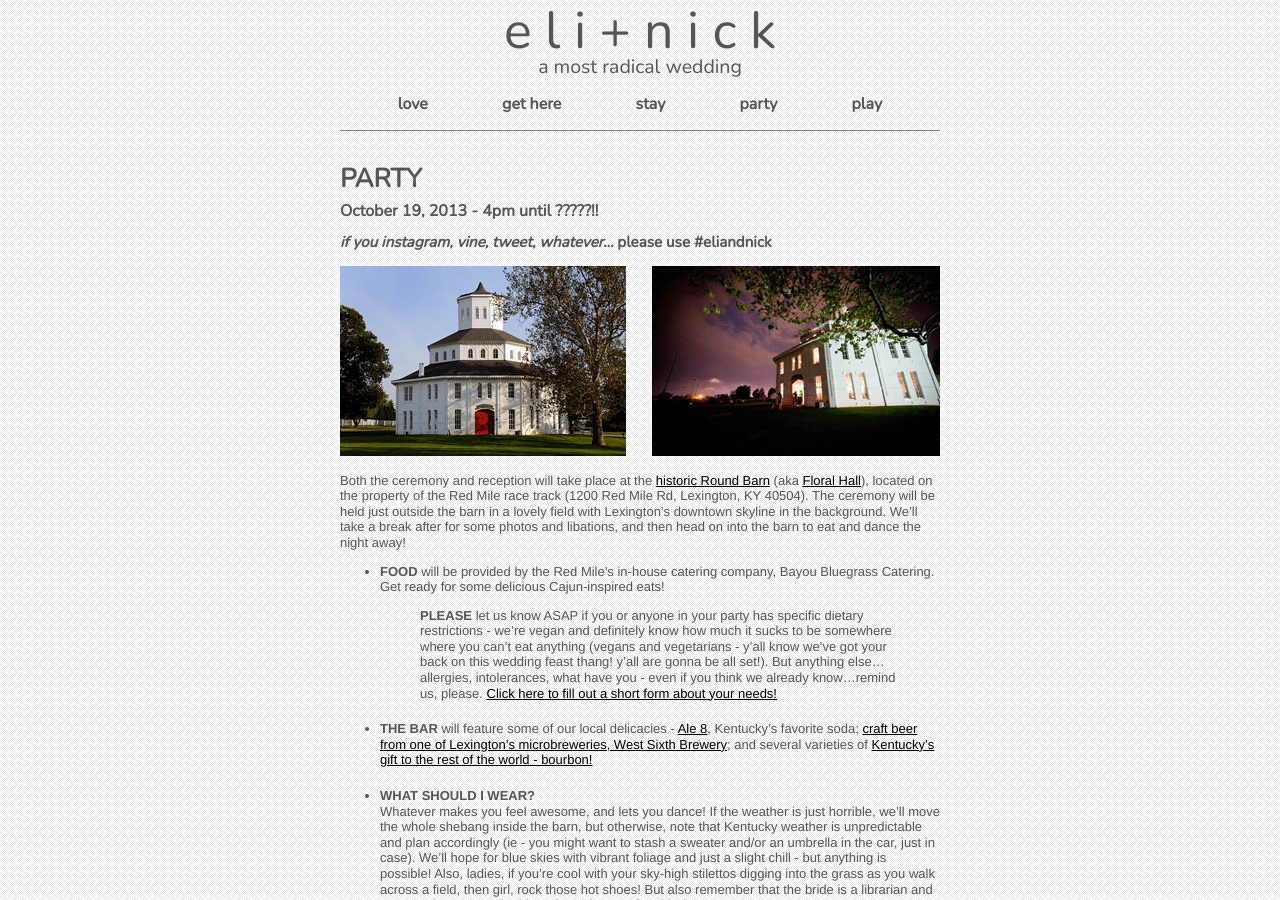
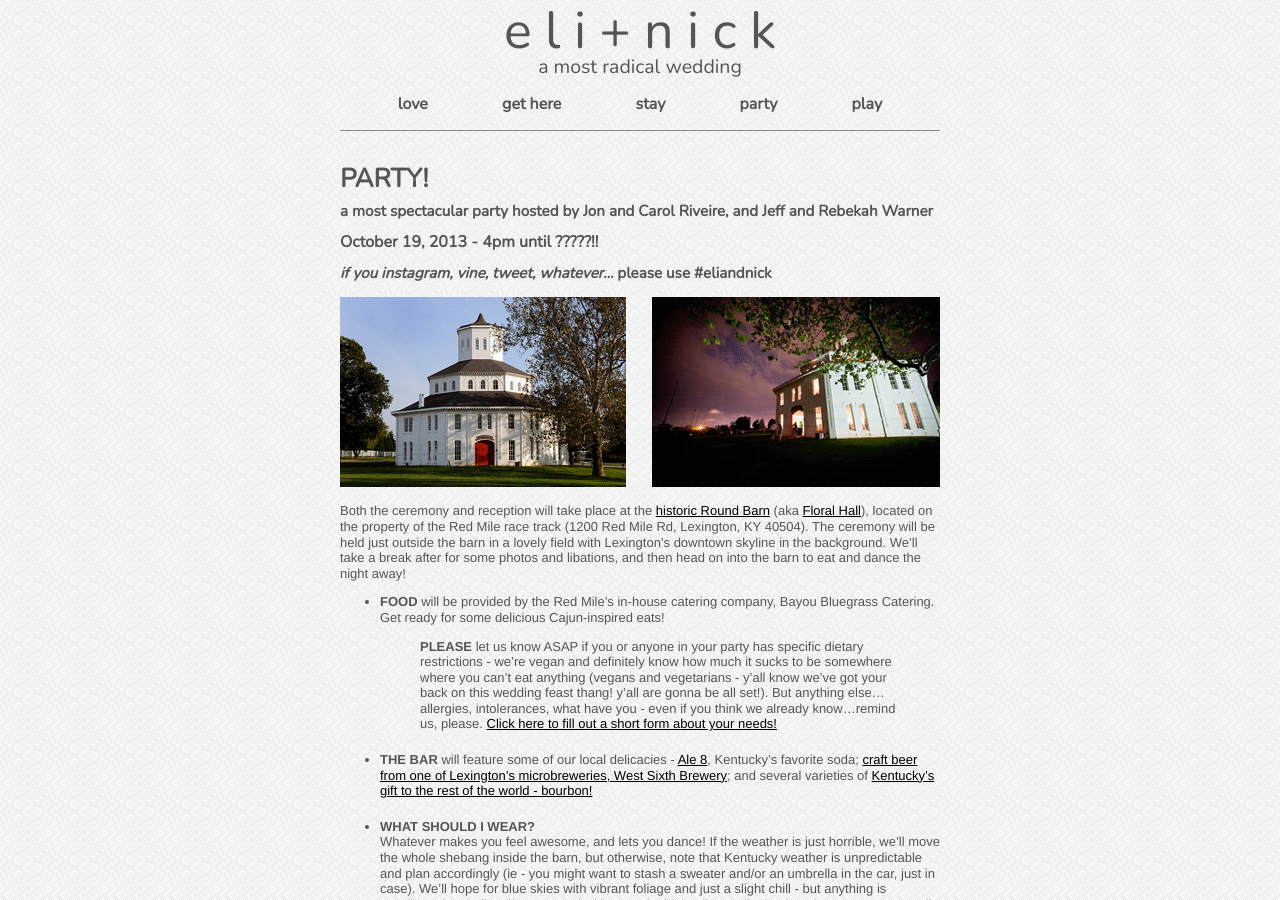
Before and after one commit to nikolaiwarner/eliandnick.com, a Jekyll site: the page built from party.md, in a window 1280 px wide and 900 px high. Built offline with Jekyll 4.4.1, drawn with Linux system fonts in a browser that asks for light colours; nearby versions of some CDN libraries.

Commit message:
Update party.md

```diff
--- a/party.md
+++ b/party.md
@@ -3,7 +3,8 @@ layout: page
 title: Who likes to rock the party?
 ---
 
-# PARTY
+# PARTY!
+### a most spectacular party hosted by Jon and Carol Riveire, and Jeff and Rebekah Warner
 
 ## October 19, 2013 - 4pm until ?????!!
 ### *if you instagram, vine, tweet, whatever...* __please use #eliandnick__
```
